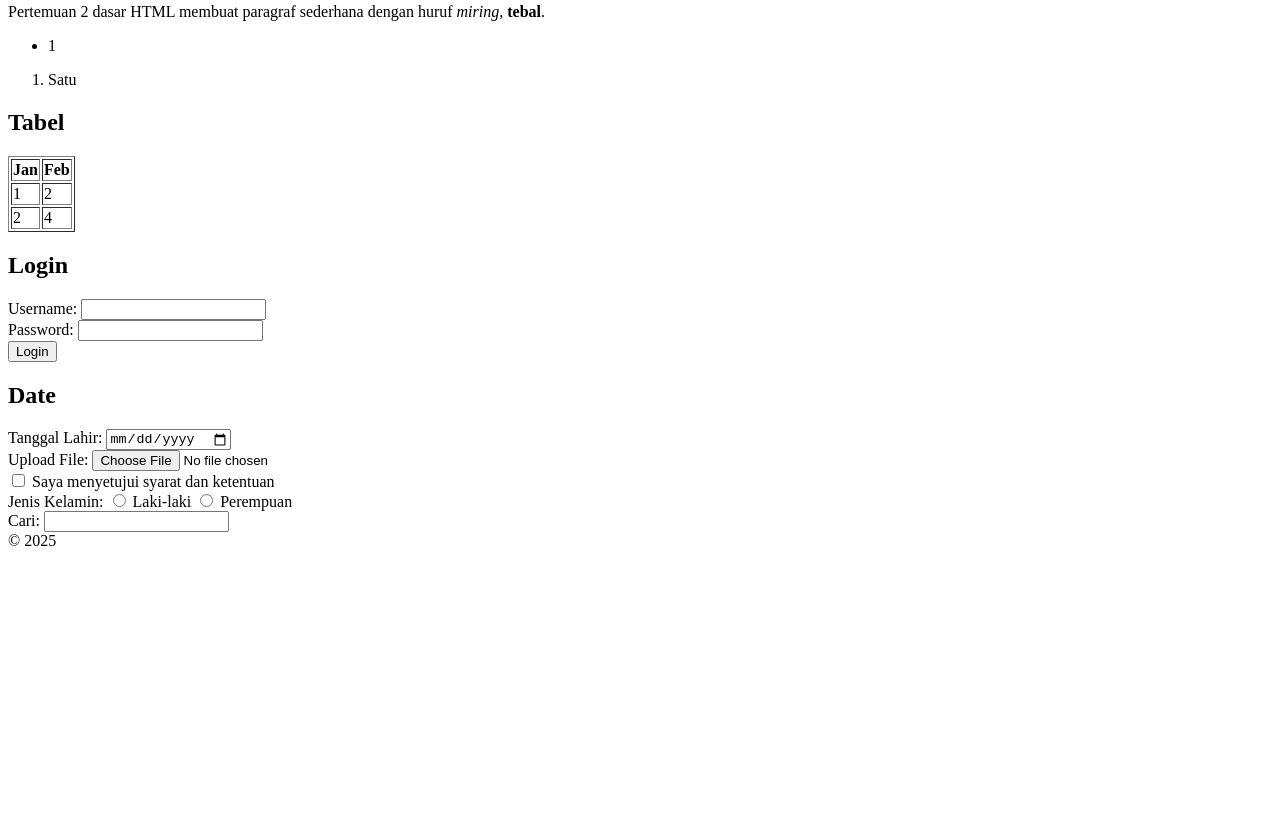
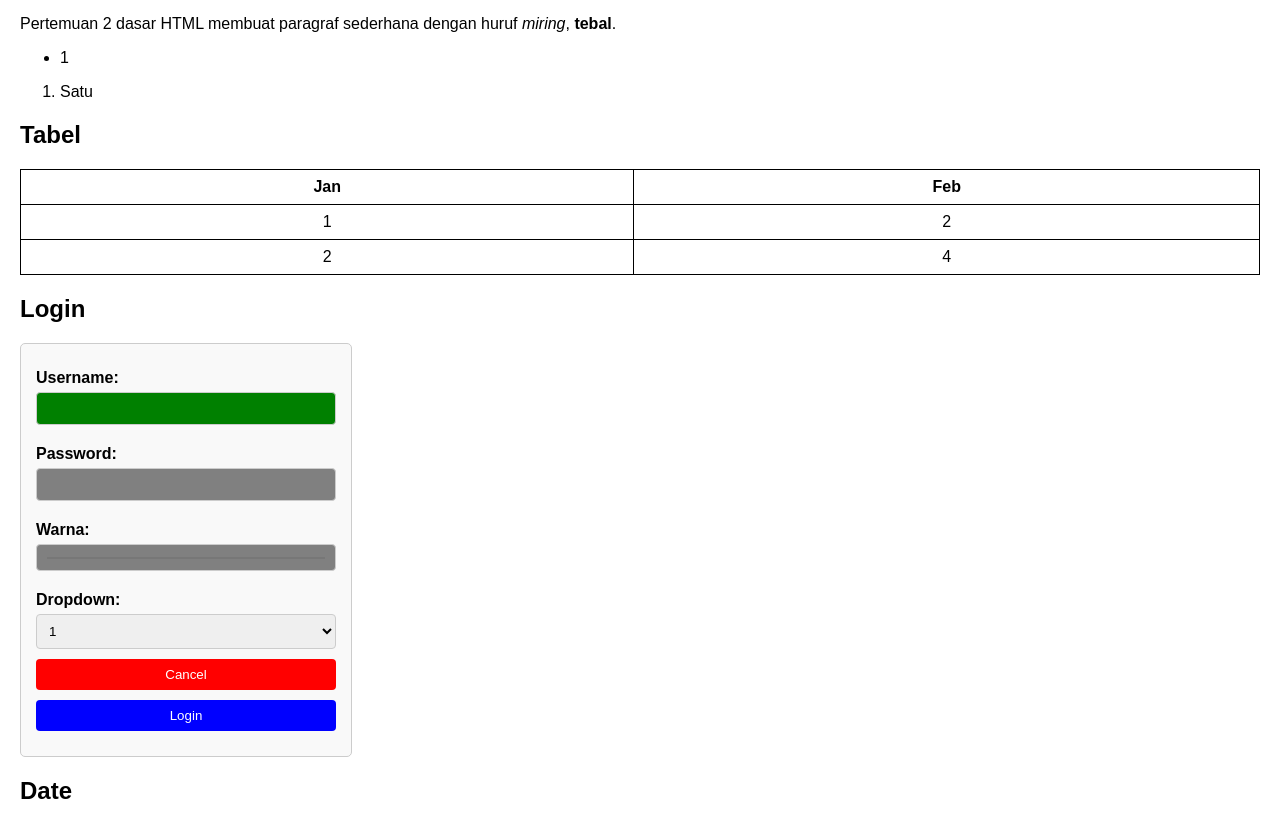
Before and after one commit to Aryadwi30/pw2, a plain HTML site: page 2.html in a window 1280 px wide. Shown: the part 1048-1871 px from the top of the page. Before the commit the page ends 1606 px from the top, so only its background shows below. Drawn offline with Linux system fonts and the light colour scheme.

Commit message:
Update 2.html

```diff
--- a/2.html
+++ b/2.html
@@ -1,10 +1,116 @@
 <!DOCTYPE html>
-<html>
+    <title>Pertemuan 2 HTML Dasar</title>
+<html lang="id">
 <head>
-    <title>Pertemuan 2 HTML Dasar</title>
+    <meta charset="UTF-8">
+    <meta name="viewport" content="width=device-width, initial-scale=1.0">
+    <title>Pertemuan 3 Styling dengan CSS</title>
+    <style>
+        body {
+            font-family: Arial, sans-serif;
+            margin: 20px;
+            padding: 0;
+        }
+
+        header a {
+            text-decoration: none;
+            font-weight: bold;
+            color: blue;
+        }
+
+        main {
+            margin-bottom: 20px;
+        }
+
+       #gambar img {
+    width: 150px;
+    height: 150px; /* Bisa diatur sesuai keinginan */
+    object-fit: cover; /* Agar tetap proporsional tanpa distorsi */
+}
+
+
+        /* Styling form */
+        form {
+            max-width: 300px;
+            margin: 20px 0;
+            padding: 15px;
+            border: 1px solid #ccc;
+            border-radius: 5px;
+            background-color: #f9f9f9;
+        }
+
+        label {
+            display: block;
+            margin: 10px 0 5px;
+            font-weight: bold;
+        }
+
+        input, select, button {
+            width: 100%;
+            padding: 8px;
+            margin-bottom: 10px;
+            border-radius: 4px;
+            border: 1px solid #ccc;
+            box-sizing: border-box;
+        }
+
+        #username {
+            background: green;
+            color: white;
+        }
+
+        .bg-grey {
+            background: grey;
+            color: white;
+        }
+
+        input[type="submit"] {
+            background: red;
+            color: white;
+            border: none;
+            cursor: pointer;
+        }
+
+        button {
+            background: blue;
+            color: white;
+            border: none;
+            cursor: pointer;
+        }
+
+        button:hover, input[type="submit"]:hover {
+            opacity: 0.8;
+        }
+
+        /* Table responsive */
+        .table-container {
+            overflow-x: auto;
+            margin-top: 20px;
+        }
+
+        table {
+            width: 100%;
+            border-collapse: collapse;
+        }
+
+        th, td {
+            border: 1px solid black;
+            padding: 8px;
+            text-align: center;
+        }
+
+        /* Responsiveness */
+        @media screen and (max-width: 700px) {
+            .col- { width: 50%; }
+        }
+
+        @media screen and (max-width: 450px) {
+            .col- { width: 100%; }
+        }
+    </style>
 </head>
 <body>
-   <header>
+    <header style="text-align: center;">
         <a href="https://ipwija.ac.id">Home</a>
     </header>
 
@@ -18,7 +124,7 @@
 
    <section id="image">
        <h2>Gambar</h2>
-       <img src="bmw m4 comp.jpeg" alt="Gambar dari Pinterest" width="500">
+       <img src="bmw m4 comp.jpeg" alt="Gambar dari Pinterest" width="500" style="display: block; margin: auto;">
    </section>
 
    <section>
@@ -60,11 +166,21 @@
     <h2>Login</h2>
     <form action="login.php" method="post">
         <label for="username">Username:</label>
-           <input type="text" id="username" name="username" required>
-           <br>
+        <input id="username" type="text">
+
         <label for="password">Password:</label>
-           <input type="password" id="password" name="password" required>
-           <br>
+        <input id="password" class="bg-grey" type="password">
+
+        <label for="color">Warna:</label>
+        <input id="color" class="bg-grey" type="color">
+
+        <label for="dropdown">Dropdown:</label>
+        <select id="dropdown">
+            <option>1</option>
+            <option>2</option>
+        </select>
+
+        <input type="submit" value="Cancel">
         <button type="submit">Login</button>
     </form>
 </section>
```
Lines whose indentation alone changed are shown as unchanged.
